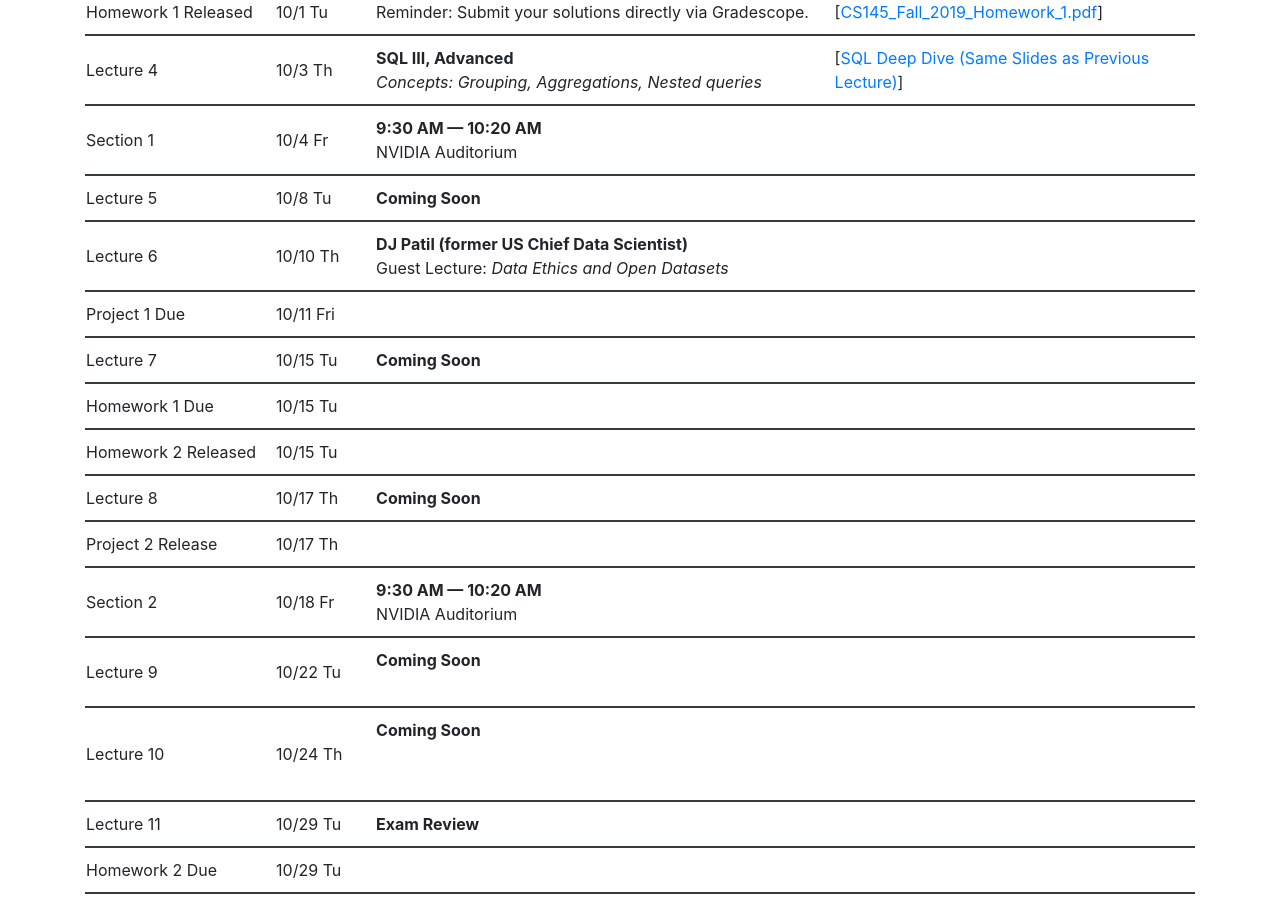
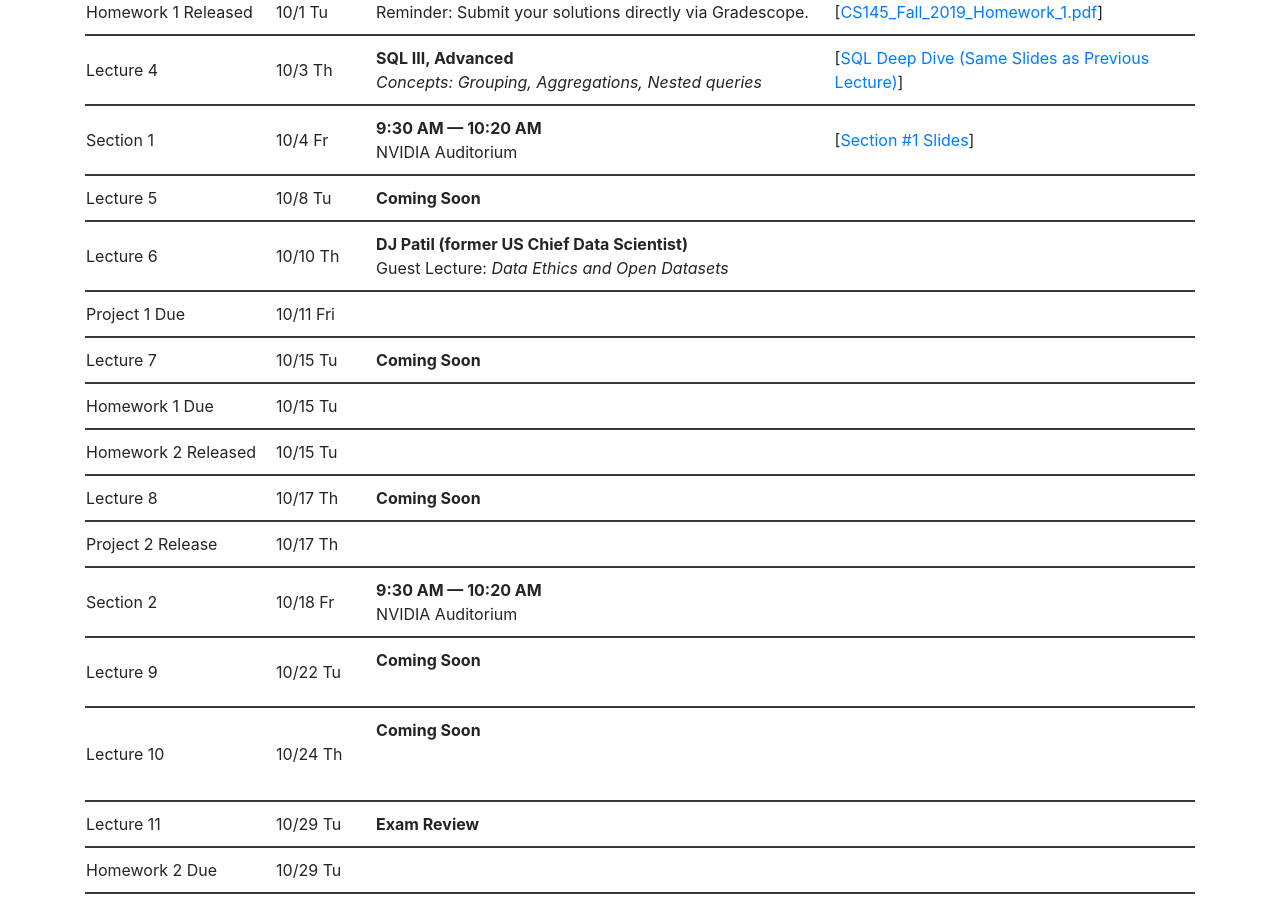
Before and after one commit to cs145-fa19/cs145-fa19, a plain HTML site: page index.html in a window 1280 px wide. Shown: the part 1300-2202 px from the top of the page. Drawn offline with Linux system fonts and the light colour scheme.

Commit message:
add section 1 slides

```diff
--- a/index.html
+++ b/index.html
@@ -202,6 +202,7 @@
                 <br>NVIDIA Auditorium
               </td>
               <td>
+                [<a href="https://docs.google.com/presentation/d/1uZYFq4BFxojrFcAOV8j5jn1vn9pWxJ6ALHFSdb2GbdI/edit?usp=sharing">Section #1 Slides</a>]
               </td>
             </tr>
             <tr>
```
